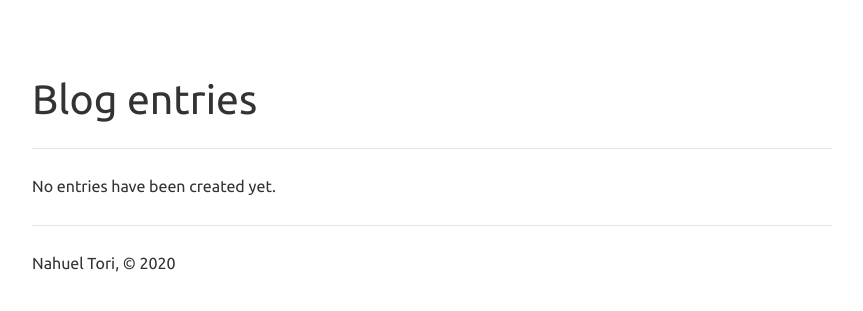
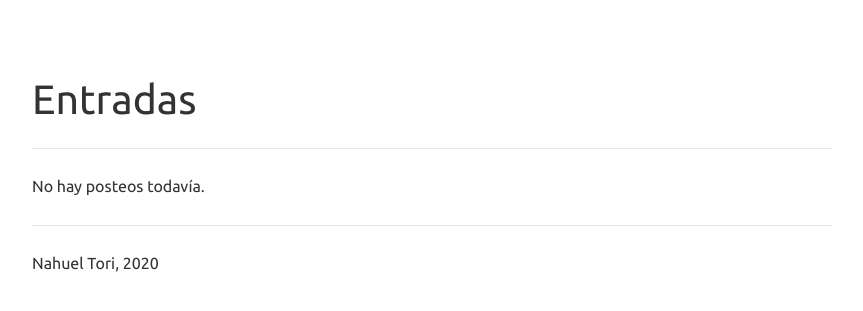
Before and after one commit to nahueltori/python-blog, a Flask app: page /drafts/ in a window 1280 px wide. Shown: the part 51-362 px from the top of the page, without its empty margins (208-1071 px from the left). Run offline with Flask 2, Linux system fonts and the light colour scheme; the visitor is signed in with stand-in values (Sample User, id 1); tables that the repository leaves empty hold one stand-in row (values such as "Sample post"); parts of the project's set-up code (start-up, migrations or seed data) failed here and were passed over; some libraries are stand-ins or nearby versions.

Commit message:
Traducciones

```diff
--- a/index.py
+++ b/index.py
@@ -26,6 +26,8 @@
 
 # The playhouse.flask_utils.FlaskDB object accepts database URL configuration.
 DATABASE = os.environ.get("DATABASE_URL")
+if not DATABASE:
+    DATABASE = 'sqliteext:///{}'.format(os.path.join(APP_DIR, 'blog.db'))
 DEBUG = False
 
 # The secret key is used internally by Flask to encrypt session data stored
@@ -243,7 +245,8 @@
 
 # Database initialization
 idx = Entry.index(Entry.content, using="GIN")
-Entry.add_index(idx)
+if DATABASE[0:6] != 'sqlite':
+    Entry.add_index(idx)
 database.create_tables([Entry], safe=True)
 database.close()
 print("Database created")
--- a/templates/base.html
+++ b/templates/base.html
@@ -64,7 +64,7 @@
 
       <footer>
         <hr />
-        <p>Nahuel Tori, &copy; 2020</p>
+        <p>Nahuel Tori, 2020</p>
       </footer>
     </div>
   </body>
--- a/templates/detail.html
+++ b/templates/detail.html
@@ -11,6 +11,6 @@
 {% endblock %}
 
 {% block content %}
-  <p>Created {{ entry.timestamp.strftime('%m/%d/%Y at %H:%M:%S') }}</p>
+  <p>Creado el {{ entry.timestamp.strftime('%d/%m/%Y a las %H:%M:%S') }}</p>
   {{ entry.html_content }}
 {% endblock %}
--- a/templates/index.html
+++ b/templates/index.html
@@ -1,8 +1,8 @@
 {% extends "base.html" %}
 
-{% block title %}Blog entries{% endblock %}
+{% block title %}Entradas{% endblock %}
 
-{% block content_title %}{% if search %}Search "{{ search }}"{% else %}Blog entries{% endif %}{% endblock %}
+{% block content_title %}{% if search %}Búsqueda "{{ search }}"{% else %}Entradas{% endif %}{% endblock %}
 
 {% block content %}
   {% for entry in object_list %}
@@ -11,9 +11,9 @@
         {{ entry.title }}
       </a>
     </h3>
-    <p>Created {{ entry.timestamp.strftime('%d/%m/%Y at %H:%M:%S') }}</p>
+    <p>Creado el {{ entry.timestamp.strftime('%d/%m/%Y a las %H:%M:%S') }}</p>
   {% else %}
-    <p>No entries have been created yet.</p>
+    <p>No hay posteos todavía.</p>
   {% endfor %}
   {% include "includes/pagination.html" %}
 {% endblock %}
```
Also changed, not shown: tests/test_index.py (added, +50 -0 lines), __init__.py (added), tests/__init__.py (added).
